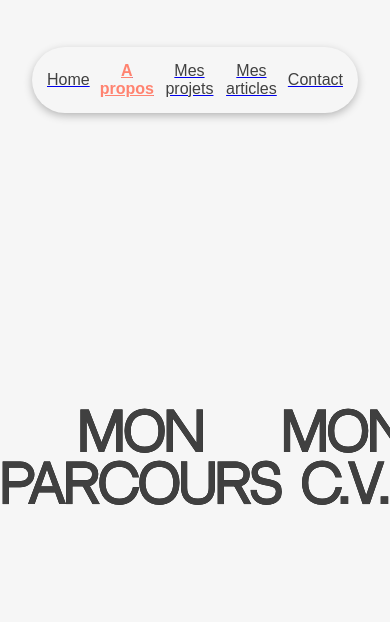
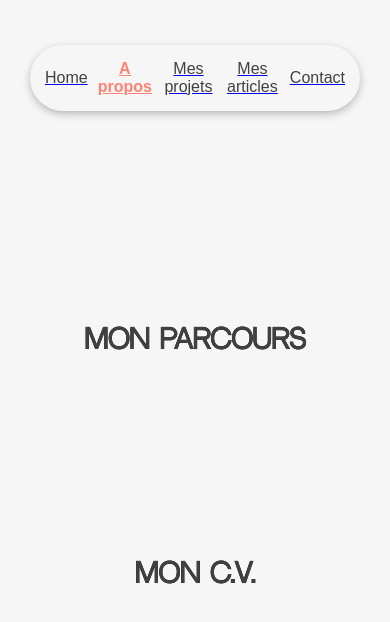
Before and after one commit to C2dricLeroy/portfolio-next-front, a Next.js app: page /about in a window 390 px wide. Shown: the top 622 px of the page. Built offline with nearby package versions, Linux system fonts and the light colour scheme.

Commit message:
fix(about): fix responsivity for mobile version

```diff
--- a/src/app/about/style.module.css
+++ b/src/app/about/style.module.css
@@ -1,6 +1,13 @@
 .content {
     width: 100vw;
     height: 100vh;
+}
+
+.page {
+    display: flex;
+    flex-direction: column;
+    justify-content: center;
+    align-items: center;
 }
 
 .header {
@@ -8,11 +15,12 @@
     justify-content: center;
     align-items: center;
     padding: 5px;
-    margin: 12px;
+    margin: 10px;
 }
 
 .landingPage {
     display: flex;
+    flex-direction: row;
     justify-content: space-evenly;
     align-items: center;
     height: 75vh;
@@ -51,16 +59,12 @@
     100% { opacity: 1; }
 }
 
-@media only screen and (max-width: 1024px) and (min-width: 768px) {
-
-}
-
 @media only screen and (max-width: 767px) {
-    .option {
+    .title {
         font-size: 26px;
     }
 
-    .landing-page {
+    .landingPage {
         flex-direction: column;
     }
 
```
